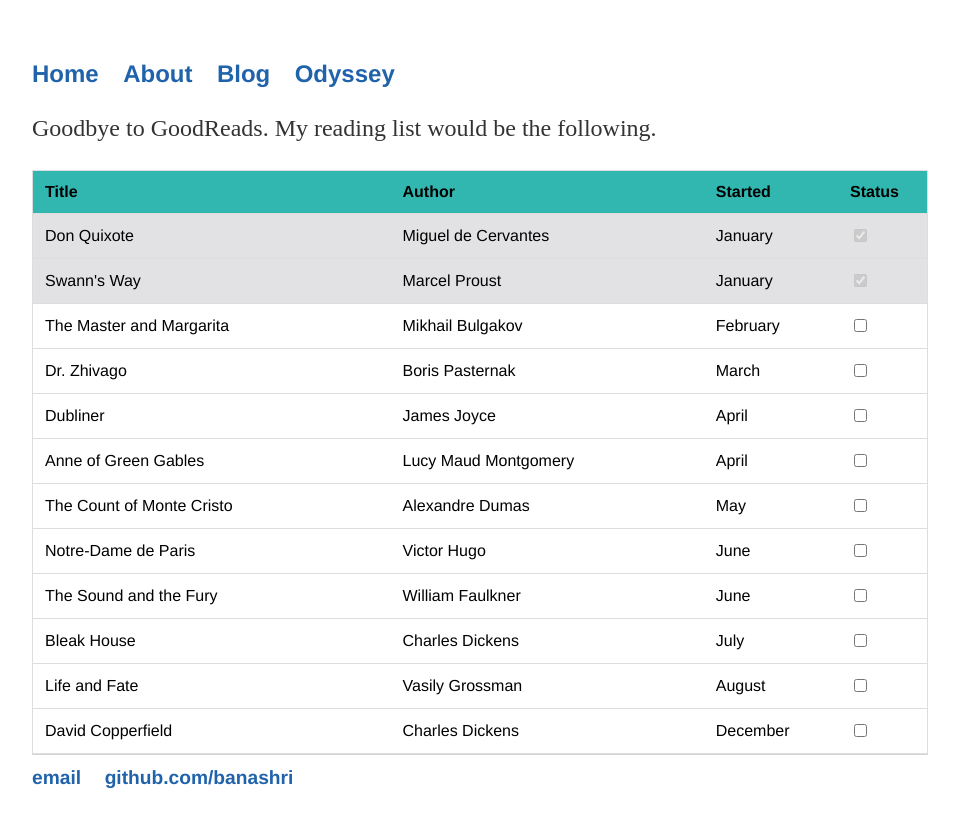
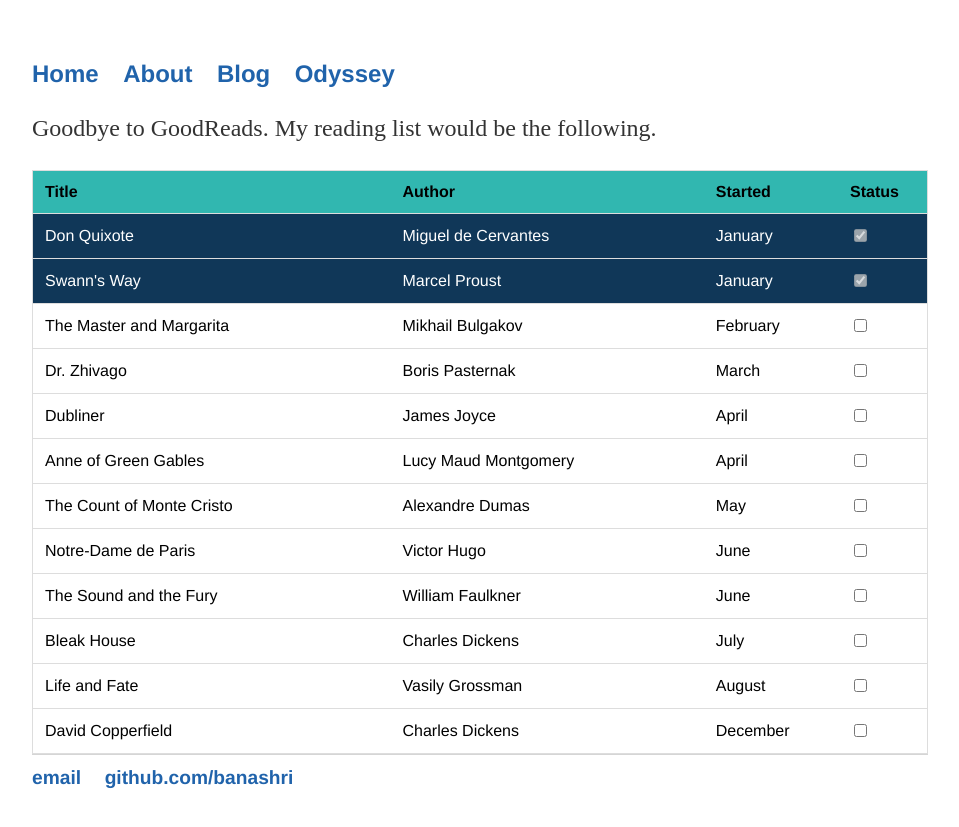
Before and after one commit to Banashri/banashri.github.io, a Jekyll site: the page built from books/2022.md, in a window 1280 px wide. Shown: the top 827 px of the page, without its empty margins (160-1119 px from the left). Built offline with Jekyll 4.4.1, drawn with Linux system fonts in a browser that asks for light colours.

Commit message:
my book list

```diff
--- a/css/main.css
+++ b/css/main.css
@@ -118,5 +118,6 @@ ul.posts li {
   background-color: #ffcd18e0; /* #0b87cf57; */
 }
 #myTable tr.ongoing {
-  background-color: #aeafb55c;
+  background-color: #103758;
+  color: white
 }
```
